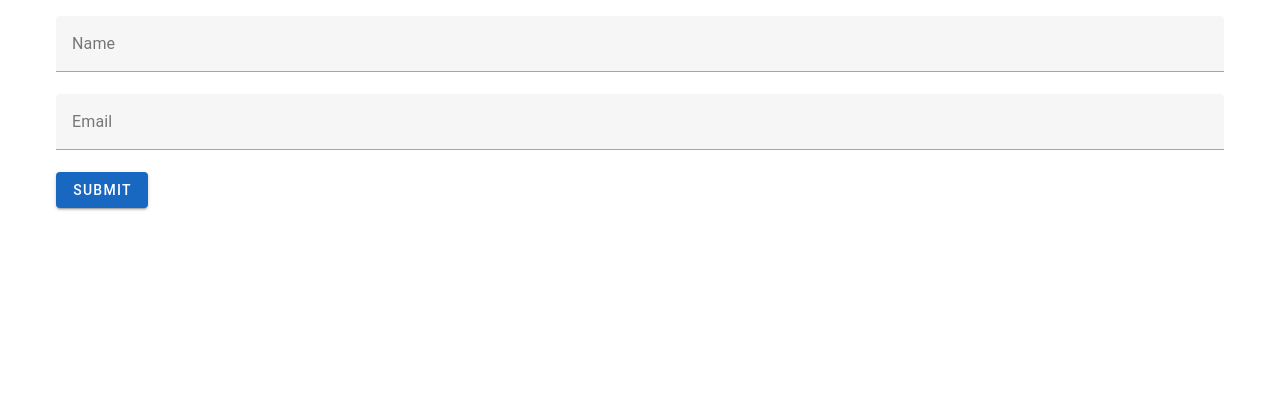
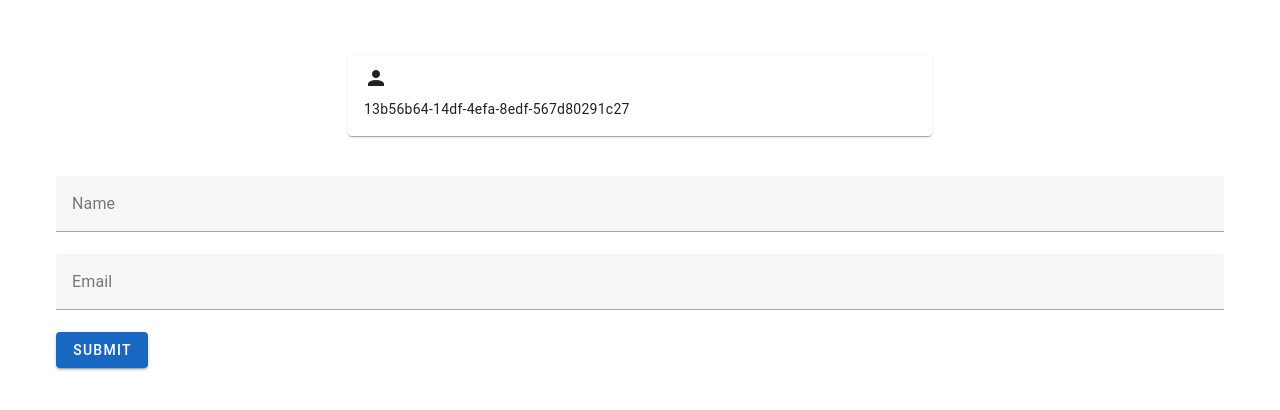
Before and after one commit to markus-barta/wedding24, a Vue app: page / in a window 1280 px wide. Shown: the top 410 px of the page. Built offline with nearby package versions, Linux system fonts and the light colour scheme.

Commit message:
uuid handling to update current data for user

```diff
--- a/index.html
+++ b/index.html
@@ -5,7 +5,7 @@
   <meta charset="UTF-8" />
   <link rel="icon" href="/favicon.ico" />
   <meta name="viewport" content="width=device-width, initial-scale=1.0" />
-  <title>Welcome to Vuetify 3</title>
+  <title>MM24</title>
 </head>
 
 <body>
--- a/package.json
+++ b/package.json
@@ -9,6 +9,7 @@
   "dependencies": {
     "@mdi/font": "7.0.96",
     "roboto-fontface": "*",
+    "uuid": "^9.0.1",
     "vue": "^3.3.0",
     "vuetify": "^3.0.0"
   },
--- a/src/components/Main.vue
+++ b/src/components/Main.vue
@@ -1,6 +1,22 @@
 <template>
   <v-container>
     <v-form @submit.prevent="handleSubmit">
+
+      <v-card
+        class="mx-auto person-card"
+        width="50%"
+        prepend-icon="mdi-account"
+      >
+        <template v-slot:title>
+          {{ form.name }}
+        </template>
+
+        <v-card-text>
+          {{ form.uuid }}
+        </v-card-text>
+      </v-card>
+
+      <div>
         <v-text-field
           v-model="form.name"
           label="Name"
@@ -13,8 +29,8 @@
           type="email"
           required
         ></v-text-field>
-
         <v-btn type="submit" color="primary">Submit</v-btn>
+        </div>
     </v-form>
 
     <v-alert v-if="showSuccessMessage" type="success" dismissible>
@@ -25,16 +41,31 @@
 
 <script setup>
 import { ref, onMounted } from 'vue';
+import { v4 as uuidv4 } from 'uuid'; // Ensure you have uuid installed or import it
 
 const form = ref({
   name: '',
-  email: ''
+  email: '',
+  uuid: ''
 });
+
+const deploymentId = 'AKfycbyUdkCjI2xH6JcSJs-dFRKeuAKQ0hW0snuwCvgWVPb1tVkQFsFtsQXaSORmJWuC-KvV';
 
 const showSuccessMessage = ref(false);
 
+const getOrGenerateUUID = () => {
+  let uuid = localStorage.getItem('userUUID');
+  if (!uuid) {
+    uuid = uuidv4();
+    localStorage.setItem('userUUID', uuid);
+  }
+  form.value.uuid = uuid; // Store UUID in form data
+};
+
 const saveFormData = () => {
-  localStorage.setItem('formData', JSON.stringify(form.value));
+  // Save only name and email to avoid overwriting UUID with empty string
+  const { uuid, ...dataToSave } = form.value;
+  localStorage.setItem('formData', JSON.stringify(dataToSave));
 };
 
 const loadFormData = () => {
@@ -42,6 +73,7 @@ const loadFormData = () => {
   if (savedData) {
     Object.assign(form.value, JSON.parse(savedData));
   }
+  getOrGenerateUUID(); // Ensure UUID is loaded or generated
 };
 
 onMounted(() => {
@@ -51,32 +83,30 @@ onMounted(() => {
 const handleSubmit = async () => {
   saveFormData();
 
-  // Convert form data to URL-encoded string
+  // Ensure UUID is included in form data for submission
   const formData = new URLSearchParams(form.value).toString();
 
   try {
-    const response = await fetch('https://script.google.com/macros/s/AKfycbxndanosOtLJHYeV4R2ts4T_fcEJuML-_GHM2QAGI_32NqAcVE_NNvkCvMnSr6a_E9y/exec', {
+    const response = await fetch('https://script.google.com/macros/s/' + deploymentId + '/exec', {
       method: 'POST',
-      // Removed mode: 'no-cors' to allow reading the response (ensure your Google Script publishes with proper CORS headers if needed)
       headers: {
         'Content-Type': 'application/x-www-form-urlencoded',
       },
       body: formData,
     });
 
-    // Check response status
     if (!response.ok) throw new Error('Network response was not ok.');
 
-    // Process the response here, e.g., show success message
     showSuccessMessage.value = true;
     setTimeout(() => {
       showSuccessMessage.value = false;
     }, 5000); // Hide success message after 5 seconds
   } catch (error) {
     console.error('Error:', error);
-    // Optionally, handle the error state (e.g., show an error message)
   }
 };
+</script>
 
-
-</script>
+<style>
+  .person-card {margin: 40px 0;}
+</style>
```
Also changed, not shown: 1 other file (tests, documents, lock files or other folders). Lines whose indentation alone changed are shown as unchanged.
